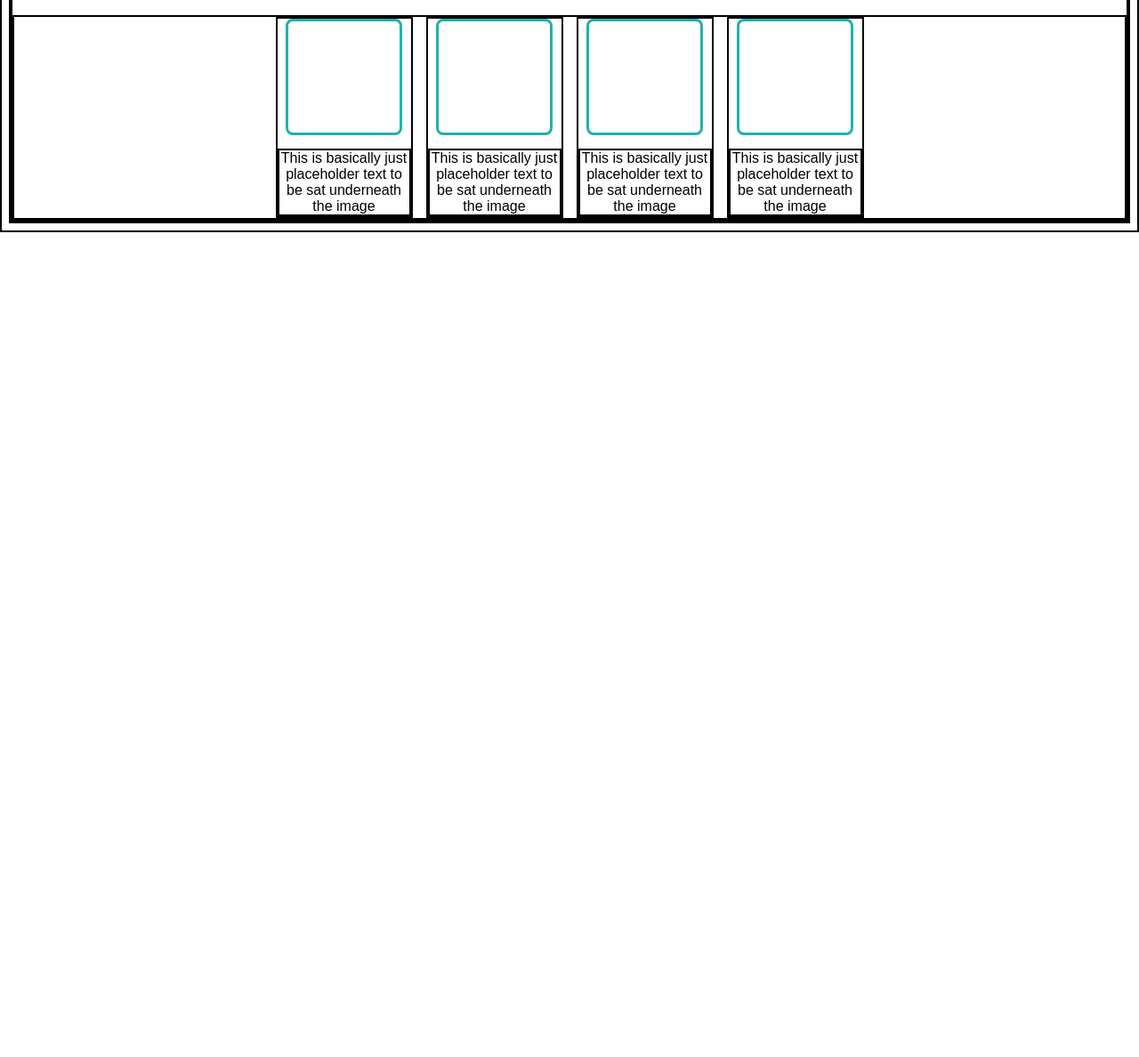
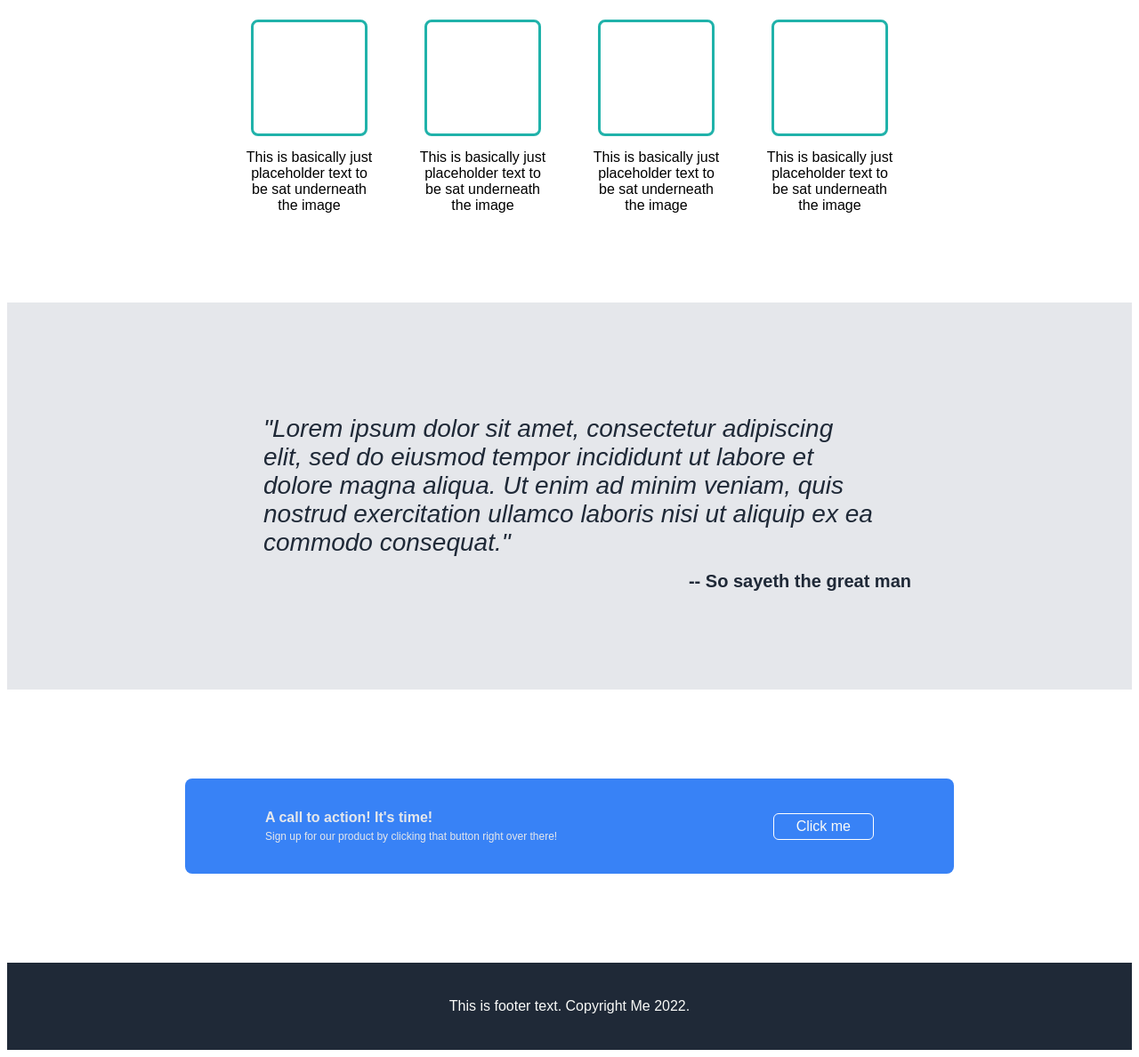
Before and after one commit to paulkanas/top-landing-page, a plain HTML site: page index.html in a window 1280 px wide. Shown: the part 578-1766 px from the top of the page at 89% size. Before the commit the page ends 839 px from the top, so only its background shows below. Drawn offline with Linux system fonts and the light colour scheme.

Commit message:
Styled all 5 segments at this point

```diff
--- a/index.html
+++ b/index.html
@@ -22,7 +22,7 @@
             <div class="hero"></hero>
                 <div class="herotext">This website is awesome</div>
                 <div class="herosub">This webite has some subtext that goes underneath the hero text. This subtext will ideally just extend a little bit further, basically, to the length that it needs/is necessary for its purpose.</div>
-                <button type="button1">Sign up</button>
+                <button class="button1">Sign up</button>
             </div>
             <img sc="imaethingo" alt="this is where an image will be">
         </div>
@@ -48,6 +48,25 @@
         </div>
        </div>
     </div>
+   <div class="container-3">
+   <figure>
+        <blockquote>
+            <div class="quote">"Lorem ipsum dolor sit amet, consectetur adipiscing elit, sed do eiusmod tempor incididunt ut labore et dolore magna aliqua. Ut enim ad minim veniam, quis nostrud exercitation ullamco laboris nisi ut aliquip ex ea commodo consequat."
+            </div>
+        </blockquote>
+        <figcaption>-- So sayeth the great man</figcaption>
+    </figure>
+    </div>
+    <div class="container-4">
+        <div class="container-5">
+            <div class="container-6">
+                <div class="toptext">A call to action! It's time!</div>
+                <div class="bottomtext">Sign up for our product by clicking that button right over there!</div>
+            </div>
+            <button class="button2">Click me</button>
+        </div>
+    </div>
+    <div class="footer">This is footer text. Copyright Me 2022.</div>
 
 </body>
 </html>
--- a/styles.css
+++ b/styles.css
@@ -1,5 +1,5 @@
 * {
-    border: 2px black solid;
+    /* border: 2px black solid; */
     font-family: sans-serif;
 }
 
@@ -13,6 +13,14 @@
     justify-content: space-between;
     align-items: center;
 
+}
+
+.footer {
+    background-color: #1F2937;
+    display: flex;
+    justify-content: center;
+    padding: 40px;
+    color: #f9faf8
 }
 
 .logo {
@@ -34,14 +42,18 @@
 
 }
 
-button {
+button.button1, button.button2 {
     background-color: #3882f6;
-    align-self: flex-start;
     padding: 5px 25px;
     color: #f9faf8;
     border-radius: 6px;
+    font-size: 16px;
+}
+
+button.button1 {
     border: none;
-    font-size: 16px;
+    align-self: flex-start;
+
 }
 
 ul {
@@ -75,12 +87,14 @@ li {
 
 .container-2 {
     text-align: center;
+    padding: 40px 0px 100px 0px
 }
 
 .imagecontainer {
     display: flex;
     justify-content: center;
-    gap: 15px
+    gap: 45px;
+
 
 }
 
@@ -93,8 +107,10 @@ li {
 }
 
 .container-2 > .title {
-    font-size: 30px;
-    margin: 30px;
+    font-size: 36px;
+    font-weight: 800;
+    color: #1F2937;
+    margin-bottom: 55px;
 }
 
 .placeholder {
@@ -102,5 +118,58 @@ li {
     height: 125px;
     width: 125px;
     border-radius: 8px;
+}
+
+.container-3 {
+    background-color: #E5E7EB;
+    padding: 10px 10px;
+    display: flex;
+    justify-content: center;
+}
+
+figure {
+    min-width: 200px;
+    max-width: 60vw;
+    margin: 100px
+}
+
+.quote {
+    font-size: 28px;
+    color: #1F2937;
+    font-style: italic;
+}
+
+figcaption {
+    text-align: right;
+    color: #1F2937;
+    font-size: 20px;
+    font-weight: 700
+}
+
+.container-4 {
+    padding: 100px 200px;
+}
+.container-5 {
+    background-color:#3882f6;
+    padding: 35px 90px;
+    border-radius: 8px;
+    display: flex;
+    justify-content: space-between;
+}
+
+.toptext, .bottomtext {
+    color: #e5e7eb;
+}
+
+.toptext {
+    font-weight: 700;
+    margin-bottom: 5px
+}
+.bottomtext{
+    font-size: 12px;
+}
+button.button2 {
+    align-self: center;
+    border: 1px white solid
 
 }
```
